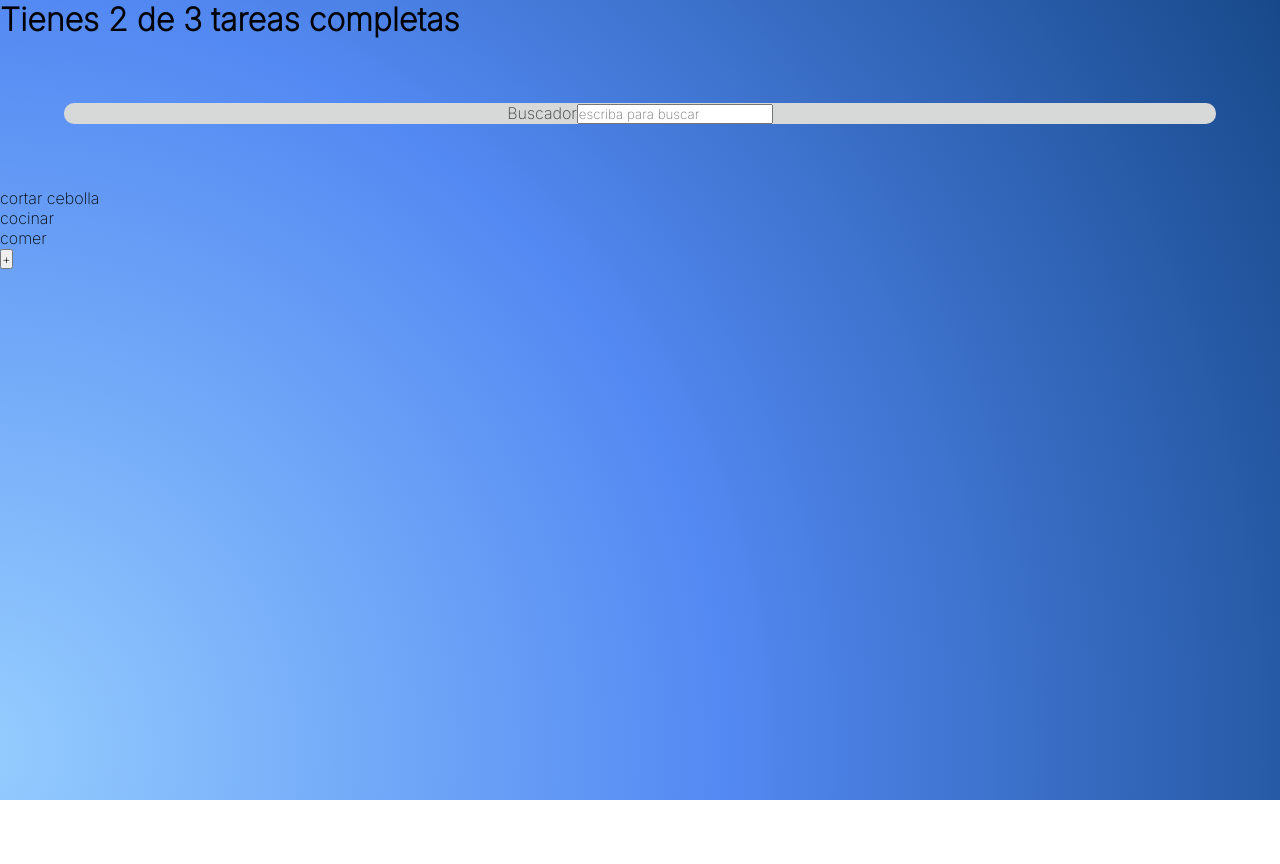
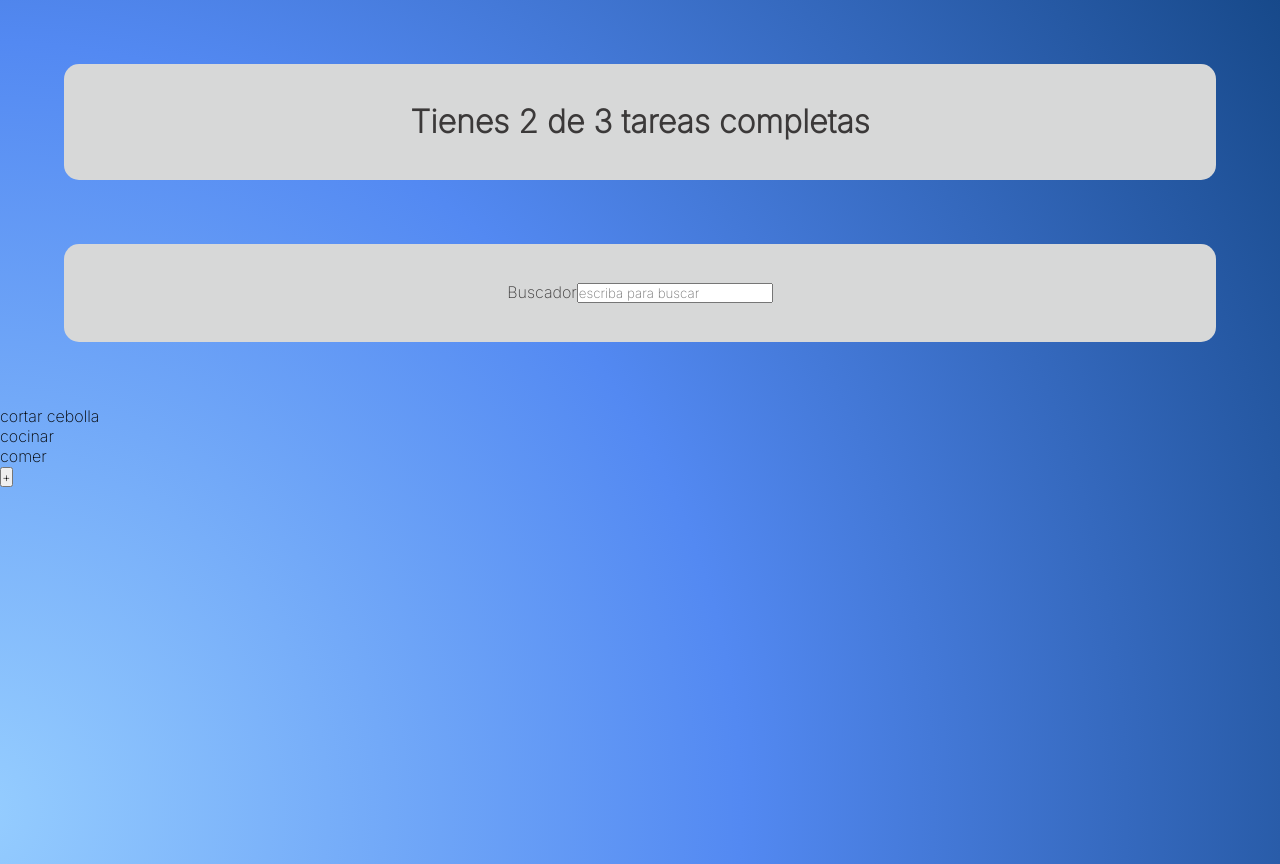
Before and after one commit to SoyAnderEscobar/TO-DO_List_React, a React (Create React App) app: page / in a window 1280 px wide. Before the commit the page ends 800 px from the top, so only its background shows below. Built offline with nearby package versions, Linux system fonts and the light colour scheme.

Commit message:
ajuste de estilos

```diff
--- a/src/TodoCount.css
+++ b/src/TodoCount.css
@@ -1,12 +1,3 @@
-@import url('https://fonts.googleapis.com/css2?family=Inter:wght@200&display=swap');
-
-*{
-    font-family: 'Inter', sans-serif;
-    margin:0;
-    padding: 0;
-    box-sizing: border-box;
-}
-
 .titulo{
 
 }
--- a/src/TodoCount.js
+++ b/src/TodoCount.js
@@ -4,7 +4,7 @@ import './TodoCount.css'
 function TodoCount(){
     return (
         <React.Fragment>
-        <header className="titulo">
+        <header className="card">
             <h1>Tienes 2 de 3 tareas completas</h1>
         </header>
         </React.Fragment>
--- a/src/index.css
+++ b/src/index.css
@@ -1,18 +1,7 @@
-/* body {
-  margin: 0;
-  font-family: -apple-system, BlinkMacSystemFont, 'Segoe UI', 'Roboto', 'Oxygen',
-    'Ubuntu', 'Cantarell', 'Fira Sans', 'Droid Sans', 'Helvetica Neue',
-    sans-serif;
-  -webkit-font-smoothing: antialiased;
-  -moz-osx-font-smoothing: grayscale;
-}
-
-code {
-  font-family: source-code-pro, Menlo, Monaco, Consolas, 'Courier New',
-    monospace;
-} */
+@import url('https://fonts.googleapis.com/css2?family=Inter:wght@200&display=swap');
 
 *{
+  font-family: 'Inter', sans-serif;
   margin:0;
   padding:0;
   box-sizing: border-box;
@@ -26,7 +15,8 @@ body{
 .card{
   color:rgb(59, 57, 57);
   margin:5%;
+  padding: 3%;
   text-align: center;
   background: #d7d8d8 ;
-  border-radius: 10px;
+  border-radius: 15px;
 }
```
